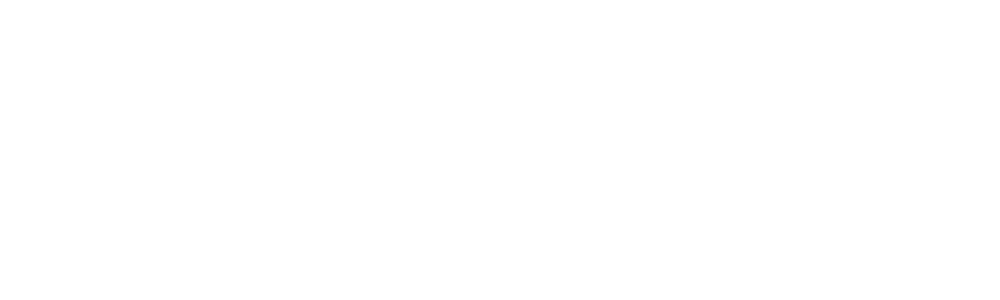
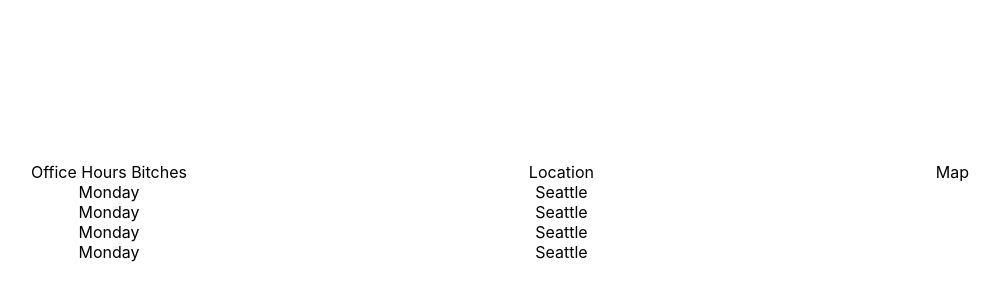
Before and after one commit to jambao24/bergin-prosthodontics, a React (Create React App) app: page / in a window 1280 px wide. Shown: the part 944-1244 px from the top of the page, without its empty margins (140-1140 px from the left). Before the commit the page ends 800 px from the top, so only its background shows below. Built offline with nearby package versions, Linux system fonts and the light colour scheme.

Commit message:
Add draft of structure of contact component

```diff
--- a/src/App.js
+++ b/src/App.js
@@ -1,6 +1,14 @@
 import React from "react";
 import Navigation from "./components/Navigation/Navigation";
+import ContactInfo from "./components/ContactInfo/ContactInfo";
 
 export default function App() {
-  return <Navigation></Navigation>
+  return (
+    <>
+      <Navigation></Navigation>
+      <div style={{minHeight: "1000px"}}>
+      </div>
+      <ContactInfo></ContactInfo>
+    </>
+  )
 }
--- /dev/null
+++ b/src/components/ContactInfo/ContactInfo.css
@@ -0,0 +1,17 @@
+.ContactInfo {
+    min-height: 150px;
+    display: flex;
+    justify-content: center;
+}
+
+.ContactInfo_Column {
+    text-align: center;
+    flex-grow: 1;
+    display: flex;
+    flex-direction: column;
+}
+
+    .ContactInfo_Column p {
+        margin-top: 0px;
+        margin-bottom: 0px;
+    }
--- /dev/null
+++ b/src/components/ContactInfo/ContactInfo.js
@@ -0,0 +1,28 @@
+import React from 'react';
+import "./ContactInfo.css"
+
+const ContactInfo = () => {
+  return (
+    <div className="ContactInfo">
+      <div className="ContactInfo_Column">
+        <p>Office Hours Bitches</p>
+        <p>Monday</p>
+        <p>Monday</p>
+        <p>Monday</p>
+        <p>Monday</p>
+      </div>
+      <div className="ContactInfo_Column">
+        <p>Location</p>
+        <p>Seattle</p>
+        <p>Seattle</p>
+        <p>Seattle</p>
+        <p>Seattle</p>
+      </div>
+      <div className="ContactInfo_Column">
+        <p>Map</p>
+      </div>
+    </div>
+  )
+}
+
+export default ContactInfo;
```
Also changed, not shown: 2 other files (tests, documents, lock files or other folders).
